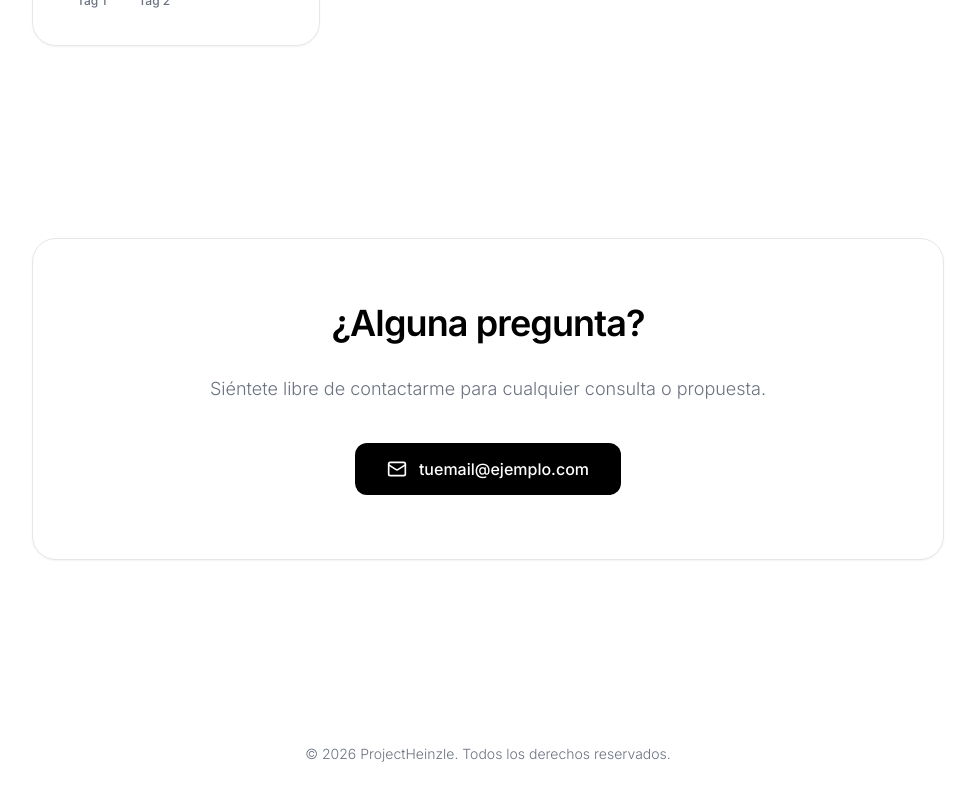
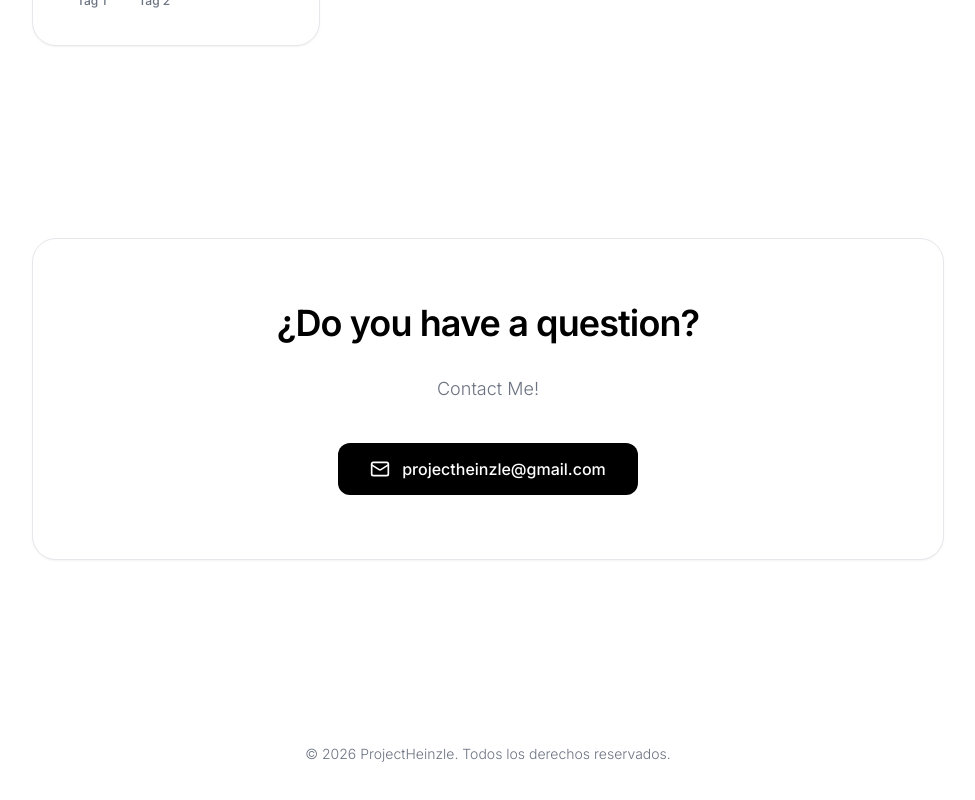
Before and after one commit to crisutf/heinzle, a React (Vite) app: page / in a window 1280 px wide. Shown: the part 1734-2534 px from the top of the page, without its empty margins (152-1127 px from the left). Built offline with nearby package versions, Linux system fonts and the light colour scheme.

Commit message:
Update Contact.jsx

```diff
--- a/src/components/Contact.jsx
+++ b/src/components/Contact.jsx
@@ -13,10 +13,10 @@ const Contact = () => {
             >
                 <div className="max-w-3xl mx-auto text-center">
                     <h2 className="text-3xl md:text-4xl font-semibold mb-8 text-[var(--color-text)] tracking-tight">
-                        ¿Alguna pregunta?
+                        ¿Do you have a question?
                     </h2>
                     <p className="text-[var(--color-muted)] mb-10 text-lg font-light">
-                        Siéntete libre de contactarme para cualquier consulta o propuesta.
+                        Contact Me!
                     </p>
 
                     <div className="flex flex-col sm:flex-row gap-4 justify-center items-center">
@@ -27,7 +27,7 @@ const Contact = () => {
                             className="flex items-center gap-3 px-8 py-3.5 bg-[var(--color-btn)] text-[var(--color-btn-text)] rounded-xl font-medium hover:opacity-90 transition-colors w-full sm:w-auto justify-center"
                         >
                             <Mail size={20} />
-                            tuemail@ejemplo.com
+                            projectheinzle@gmail.com
                         </motion.a>
                     </div>
                 </div>
```
